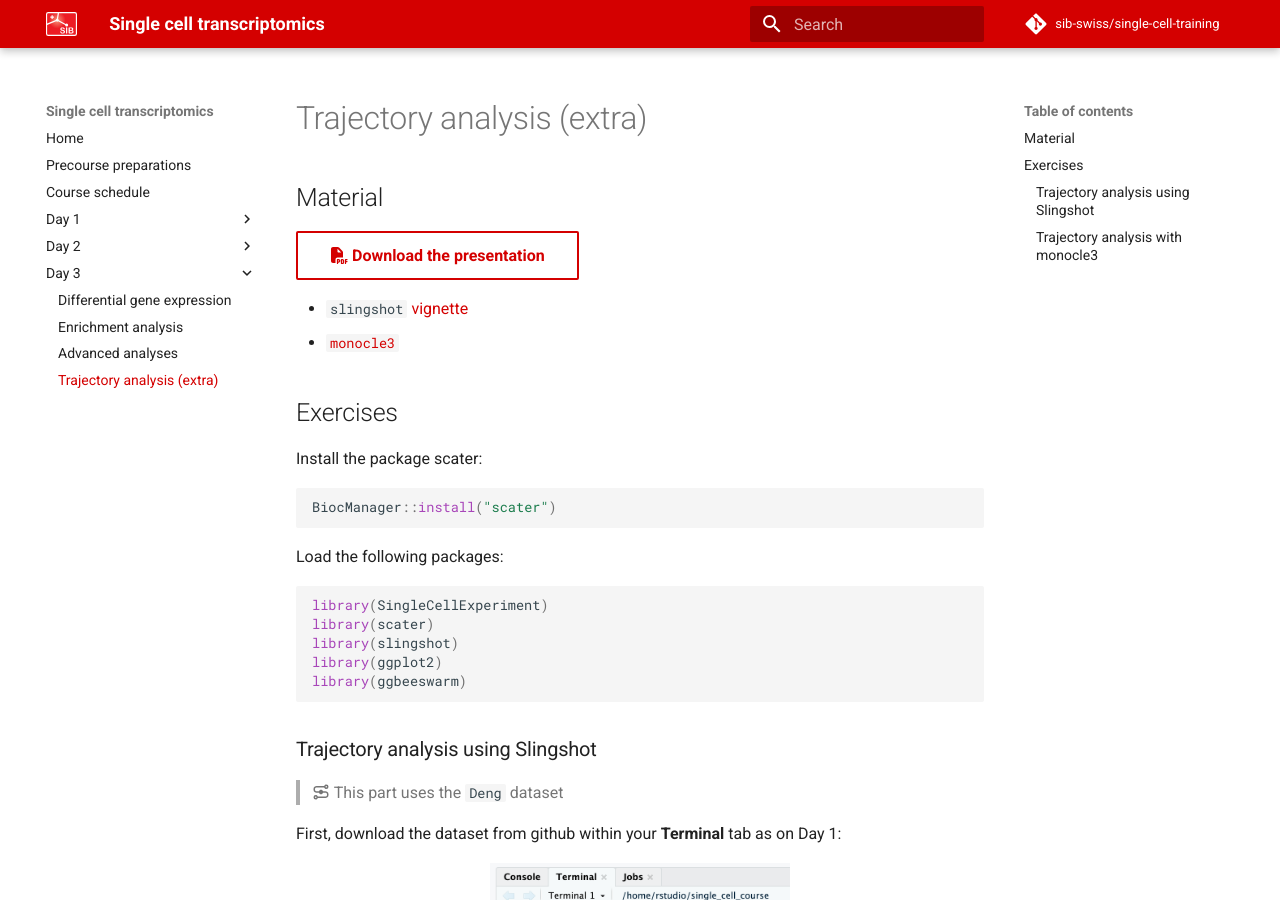
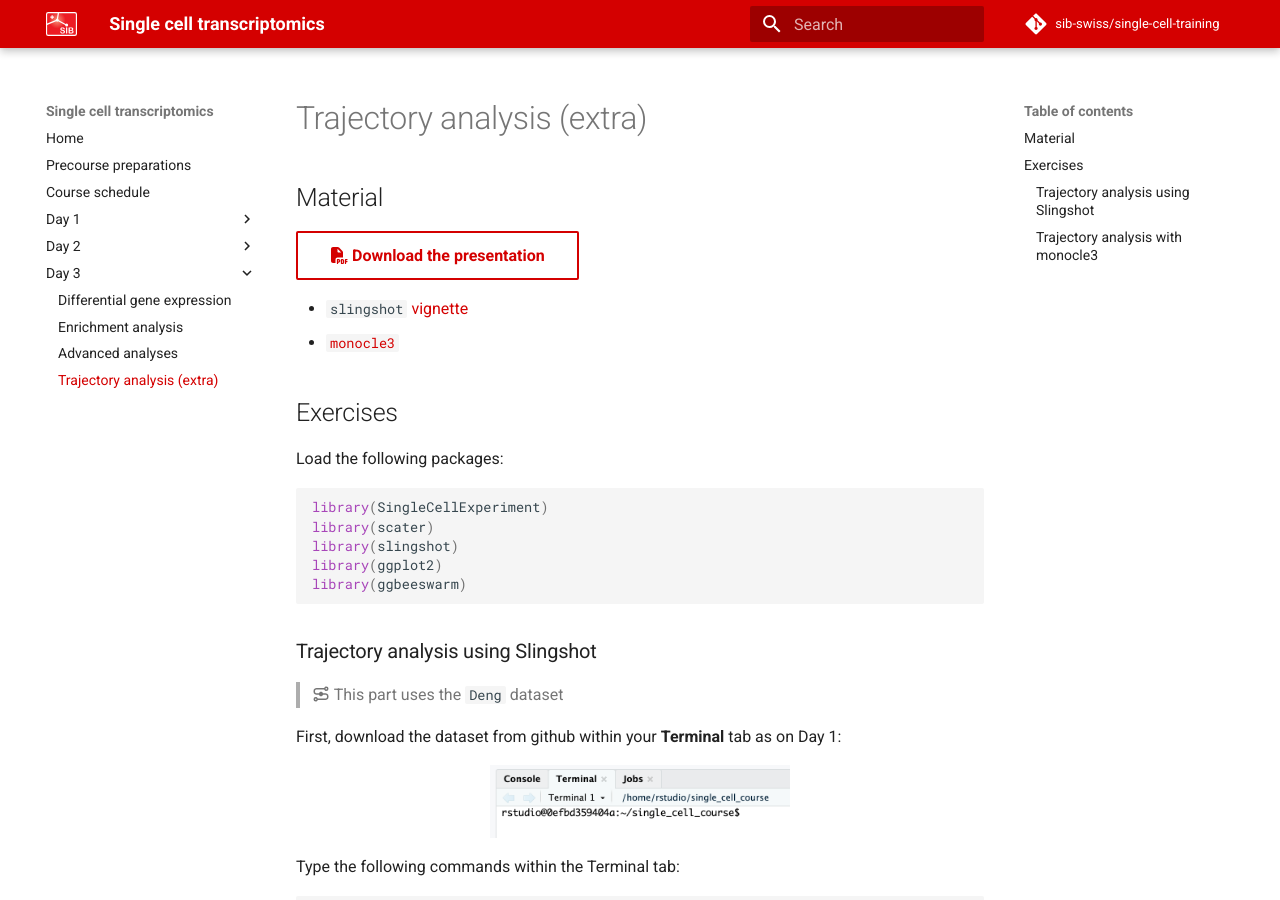
Before and after one commit to sib-swiss/single-cell-training, an MkDocs documentation site: the page built from docs/day3/trajectory_analysis.md, in a window 1280 px wide and 900 px high. Built offline with MkDocs 1.6.1 and Material for MkDocs 9.7.7, drawn with Linux system fonts in a browser that asks for light colours; comment, search, counter and statistics services are not loaded; the version menu is left out.

Commit message:
removes installing of scater

````diff
--- a/docs/day3/trajectory_analysis.md
+++ b/docs/day3/trajectory_analysis.md
@@ -7,12 +7,6 @@
 - [`monocle3`](https://cole-trapnell-lab.github.io/monocle3/)
 
 ## Exercises
-
-Install the package scater:
-
-```R
-BiocManager::install("scater")
-```
 
 Load the following packages:
 
````
